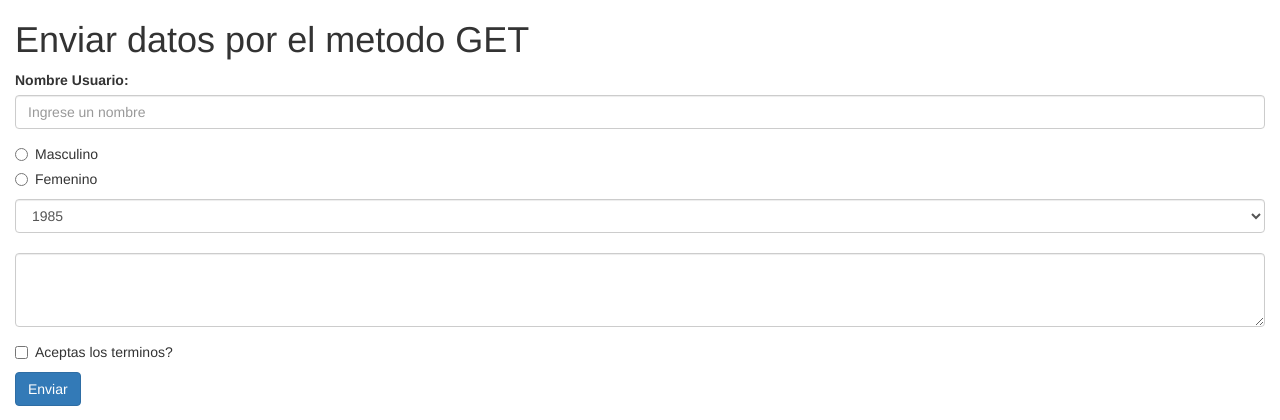
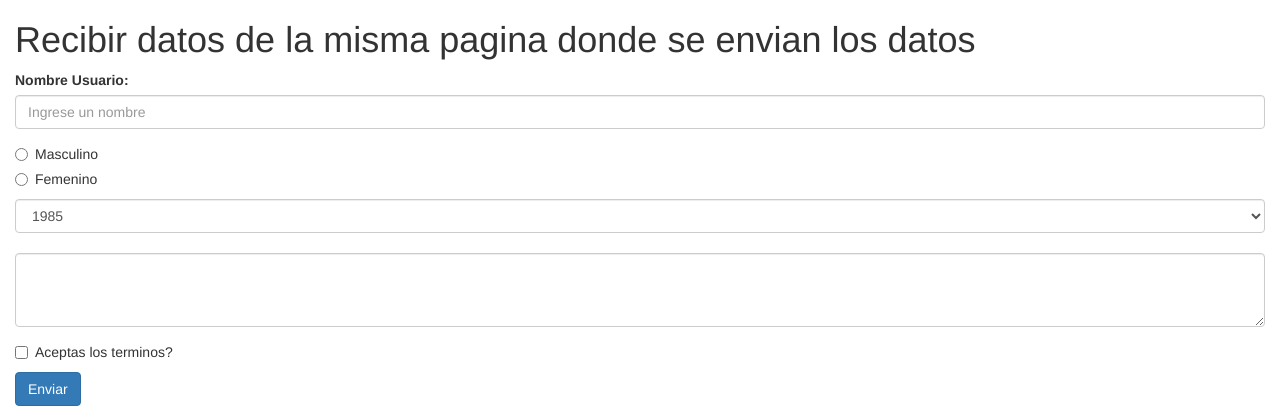
Before and after one commit to viktorHbenitez/cursoIntroPHP, a PHP site: page /CursoPHP/formulario/formulario.php in a window 1280 px wide. Shown: the top 420 px of the page. Run offline with PHP 8.4, Linux system fonts and the light colour scheme.

Commit message:
Formulario::Enviar datos a la misma pagina variable global ['PHP_SELF']

```diff
--- a/formulario/formulario.php
+++ b/formulario/formulario.php
@@ -1,3 +1,12 @@
+<?php
+	if ($_POST) {
+		$nombre = $_POST['nombre'];
+		echo "Nombre de la persona ".$nombre." </br>";
+	}
+
+
+ ?>
+
 <!DOCTYPE html>
 <html lang="en">
 <head>
@@ -14,9 +23,13 @@
 <body>
 	<div class="container-fluid">
 
-		<h1>Enviar datos por el metodo GET</h1>
-		<!-- method = GET :: valores recibidos por URL-->
-		<form action="datosRecibidos.php" method="get">    <!-- action = archivoDestino.php  method= Get / Post -->
+		<h1>Recibir datos de la misma pagina donde se envian los datos</h1>
+
+		<!-- METODO POST ::
+			action = echo $_SERVER['PHP_SELF']; Regresa el nombre del archivo que actualmente ejecuta el script
+			Segudirdad: usamos el metodo htmlspecialchars() = convertir caracteres especiales
+		-->
+		<form action="<?php echo htmlspecialchars($_SERVER['PHP_SELF']); ?>" method="post">    <!-- action = archivoDestino.php  method= Get / Post -->
 			<div class="form-group">
 				<label for="nombreUsuario">Nombre Usuario:</label>
 				<input type="text" id="nombreUsuario"  class="form-control" placeholder="Ingrese un nombre" name="nombre" title="Se necesita un nombre" required/> <!-- required= ingresarDatoObligatorio -->
```
